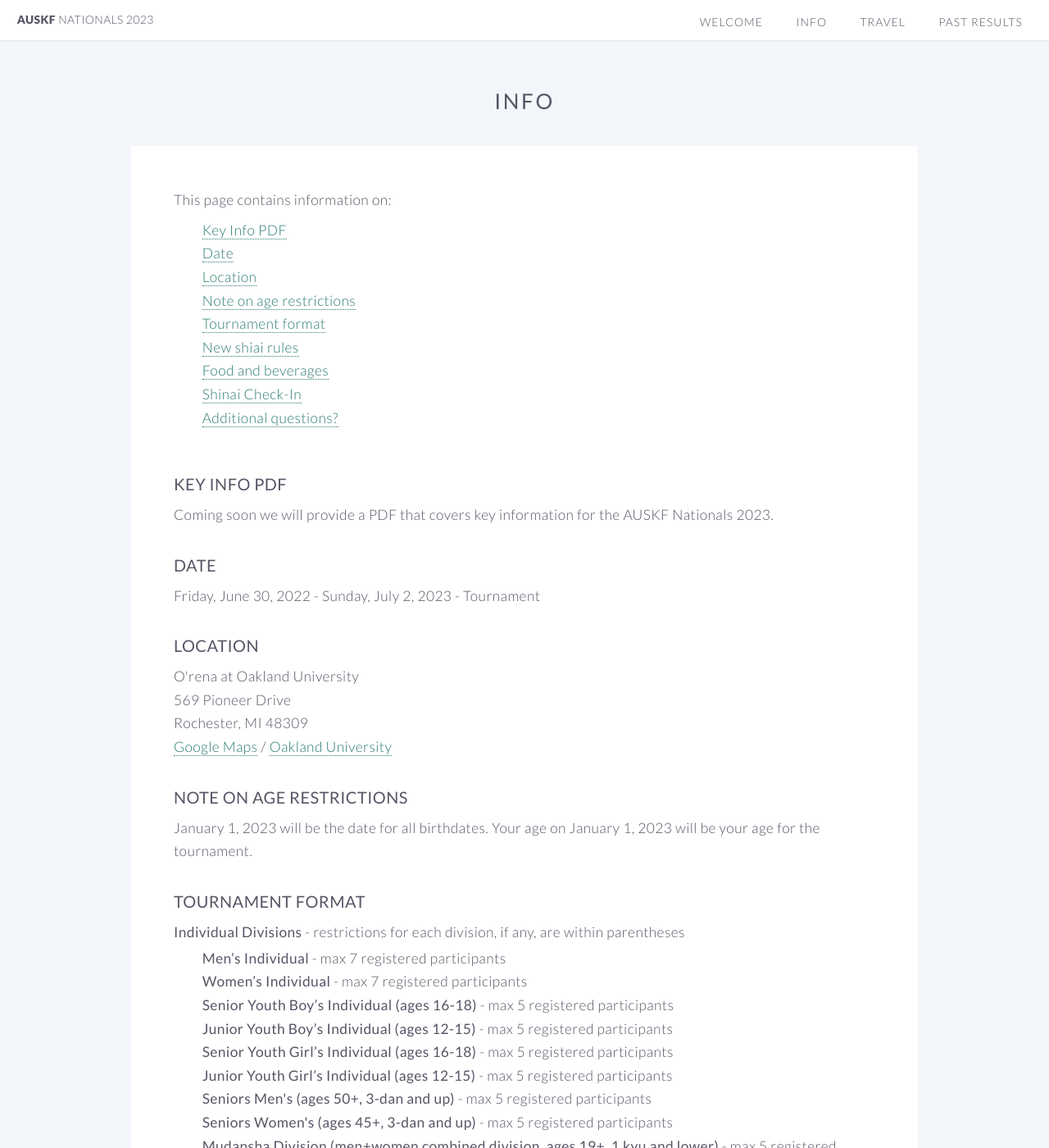
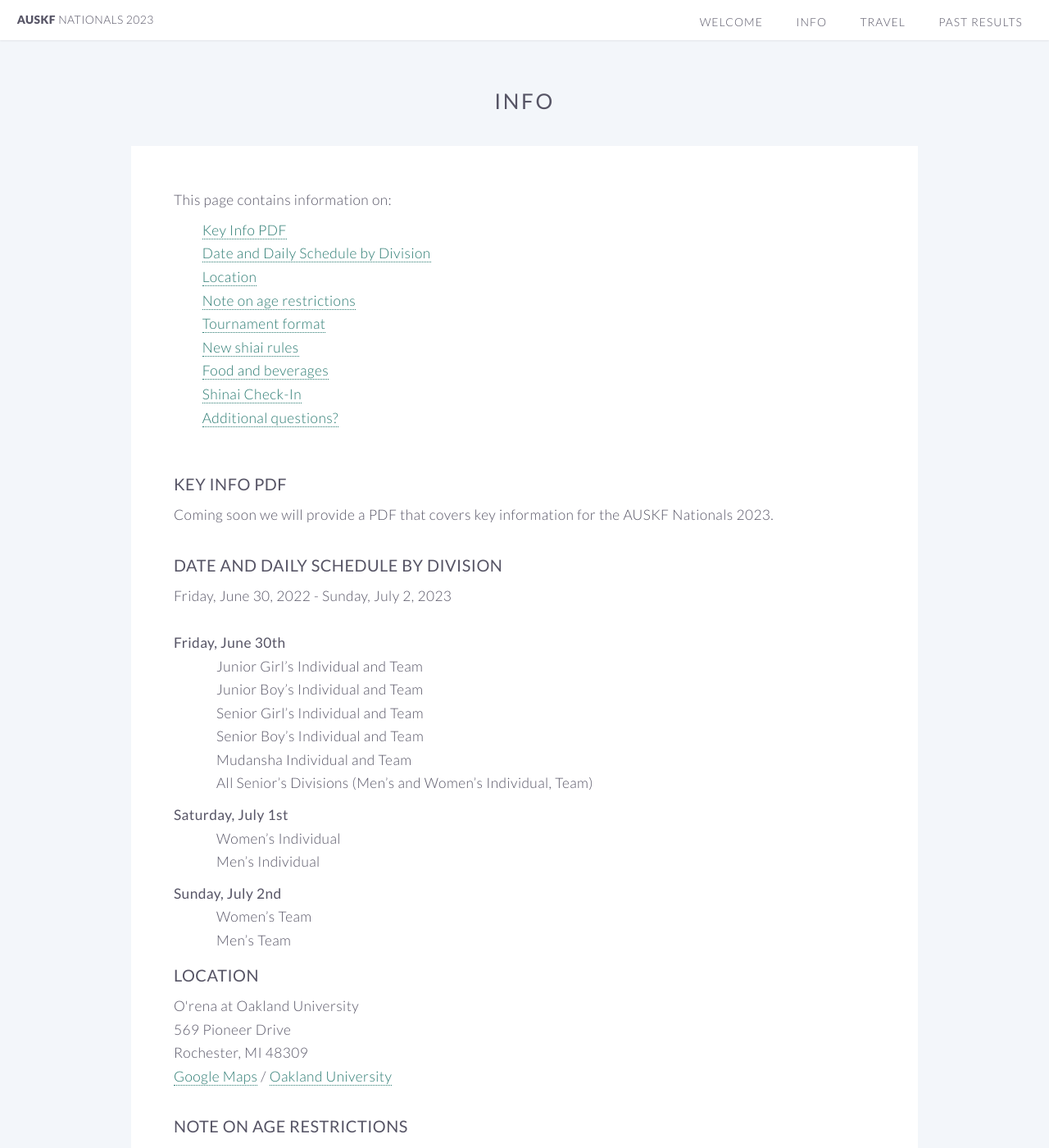
Before and after one commit to auskf-web/auskf-nationals.github.io, a Jekyll site: the page built from info.html, in a window 1280 px wide and 1400 px high. Shown: the whole window at 82% size. Built offline with Jekyll 4.4.1, drawn with Linux system fonts in a browser that asks for light colours.

Commit message:
Date updates

```diff
--- a/info.html
+++ b/info.html
@@ -30,7 +30,7 @@ th, td {
 				This page contains information on:
 				<ul style="padding-left:2em; padding-top:0.5em; margin-bottom: 20px;">
 					<li><a href="#pdf">Key Info PDF</a></li>
-					<li><a href="#date">Date</a></li>
+					<li><a href="#date">Date and Daily Schedule by Division</a></li>
 					<li><a href="#location">Location</a></li>
 					<li><a href="#age">Note on age restrictions</a></li>
 					<li><a href="#format">Tournament format</a></li>
@@ -53,22 +53,30 @@ th, td {
 
 
 				<a name="date"><h1 style="padding-top: 50px; margin-top: -50px;"></h1></a>
-				<header style="margin-bottom: 8px;"><h3><b>Date</b></h3></header>
-				{{ site.tournament_date_with_day }} - Tournament<br><br>
+				<header style="margin-bottom: 8px;"><h3><b>Date and Daily Schedule by Division</b></h3></header>
+				{{ site.tournament_date_with_day }}<br><br>
 
-					<!--
+					<b>Friday, June 30th</b>
 					<ul style="padding-left:3em; margin-bottom: 10px;">
-						<li>7:00am – 8:30am – Registration</li>
-						<li>9:00am – Opening Ceremony</li>
+						<li>Junior Girl’s Individual and Team</li>
+						<li>Junior Boy’s Individual and Team</li>
+						<li>Senior Girl’s Individual and Team</li>
+						<li>Senior Boy’s Individual and Team</li>
+						<li>Mudansha Individual and Team</li>
+						<li>All Senior’s Divisions (Men’s and Women’s Individual, Team)</li>
 				    </ul>
-					-->
 
-					<!--
-					<li>Sunday, June 26, 2016 - Goodwill Seminar</li>
+					<b>Saturday, July 1st</b>
 					<ul style="padding-left:3em; margin-bottom: 10px;">
-						<li>9:00am – 3:00pm</li>
+						<li>Women’s Individual<li>
+						<li>Men’s Individual</li>
 				    </ul>
-					-->
+
+					<b>Sunday, July 2nd</b>
+					<ul style="padding-left:3em; margin-bottom: 10px;">
+						<li>Women’s Team<li>
+						<li>Men’s Team</li>
+				    </ul>
 
 				<a name="location"><h1 style="padding-top: 50px; margin-top: -50px;"></h1></a>
 				<header style="margin-bottom: 8px;"><h3><b>Location</b></h3></header>
```
